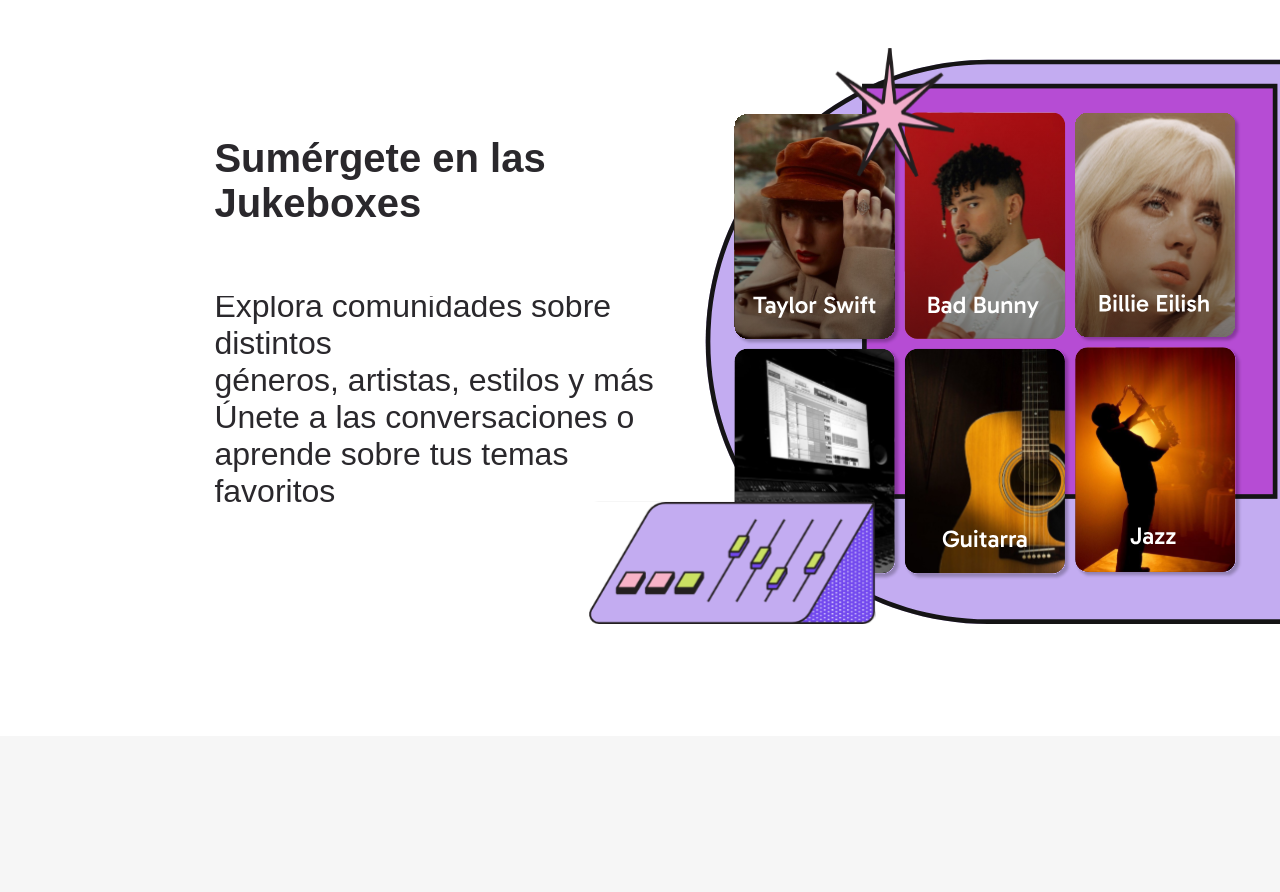
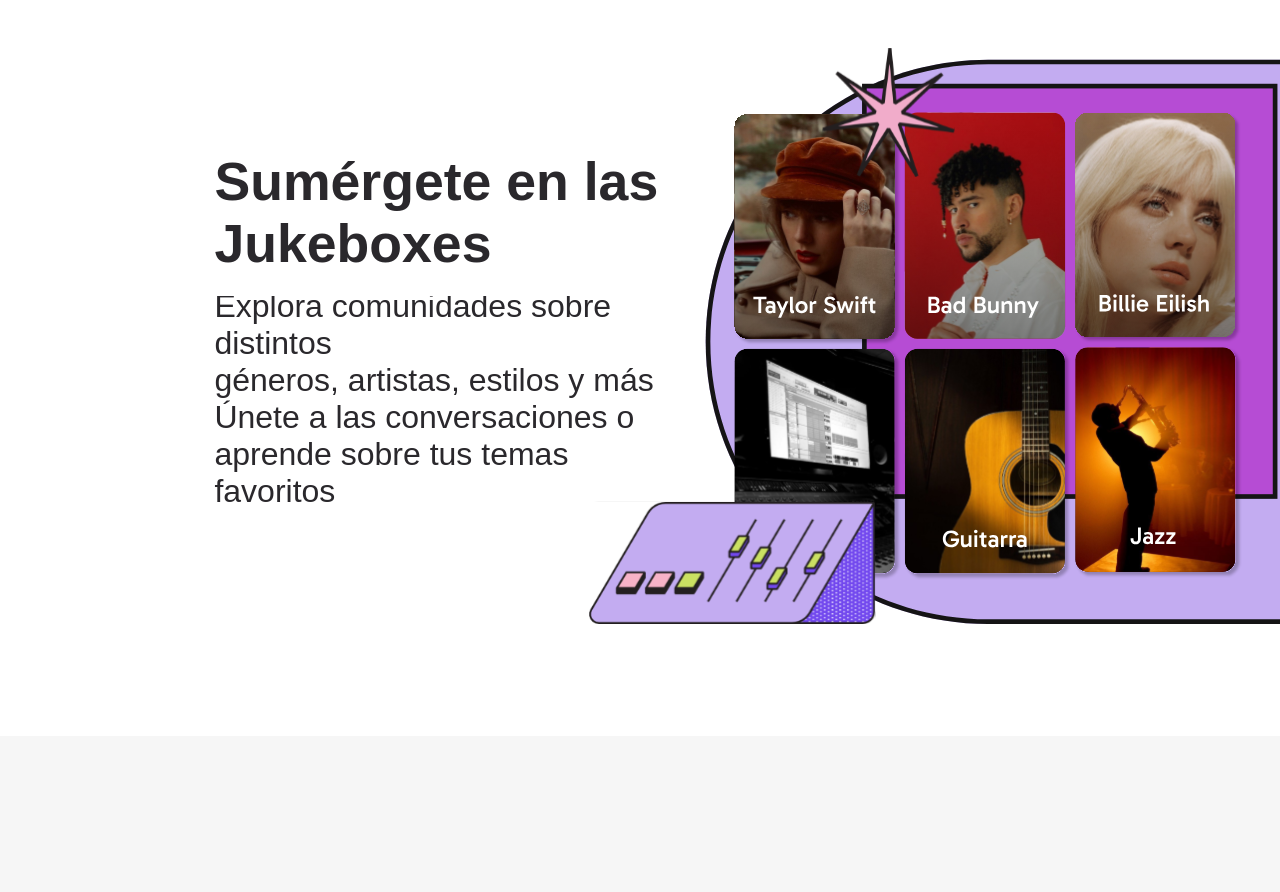
Before and after one commit to itsurvibe/urvibe, a React (Vite) app: page / in a window 1280 px wide. Shown: the part 2220-3112 px from the top of the page. Built offline with nearby package versions, Linux system fonts and the light colour scheme; a web font is replaced by a local one.

Commit message:
Landing to Production

```diff
--- a/src/Components/JukebooxComponent/JukeBox.css
+++ b/src/Components/JukebooxComponent/JukeBox.css
@@ -47,7 +47,7 @@
 .text-container-title p{
     font-family:var(--font-family) ;
     font-weight: 650;
-    font-size: 2.5rem;
+    font-size: 6.7vh;
     font-optical-sizing: auto;
     color: var(--color-black);
 }
```
